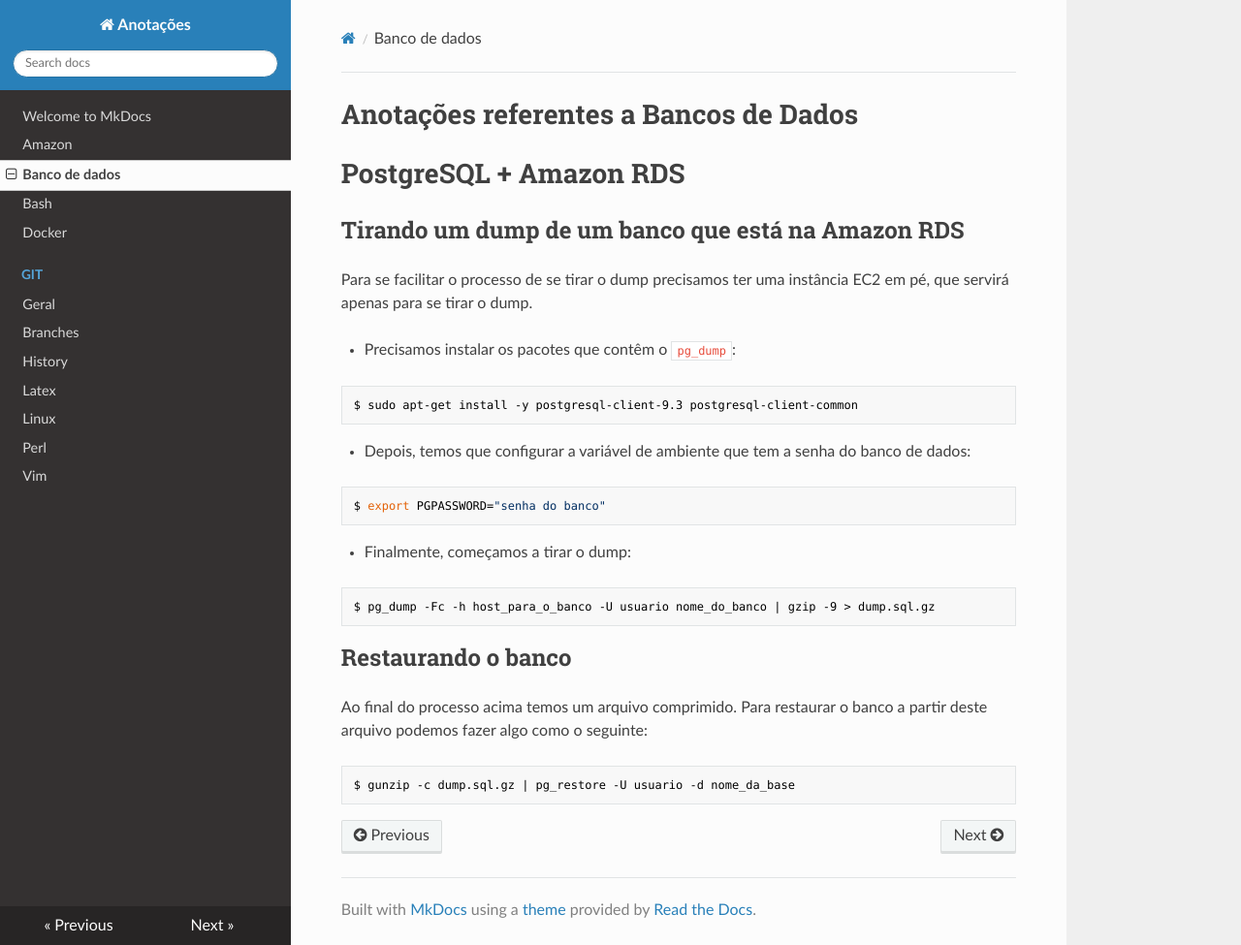
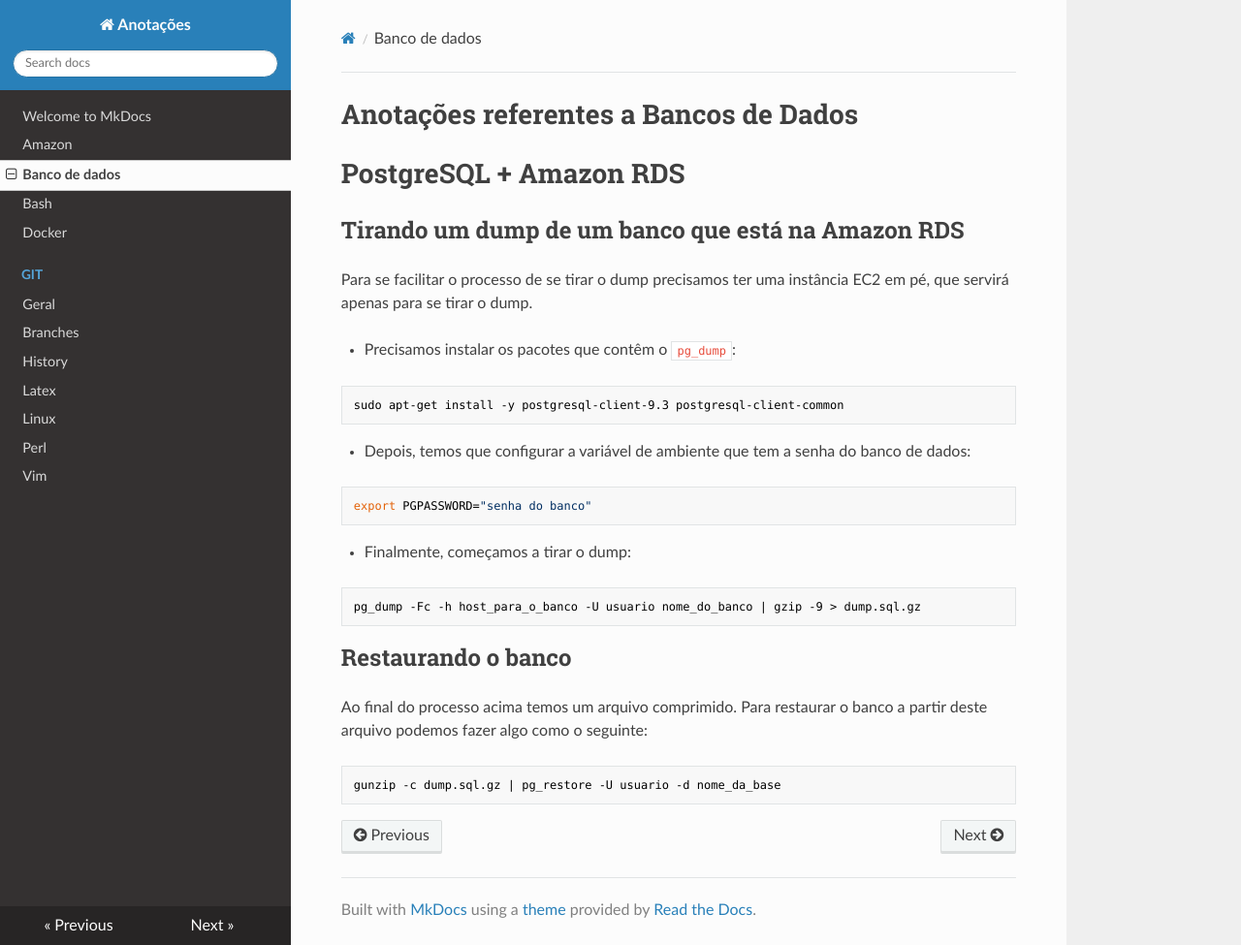
Before and after one commit to hposca/useful_notes, an MkDocs documentation site: the page built from docs/banco_de_dados.md, in a window 1280 px wide and 975 px high. Shown: the whole window at 97% size. Built offline with MkDocs 1.6.1, drawn with Linux system fonts in a browser that asks for light colours; nearby versions of some CDN libraries; old or Windows-style settings are respelled for this version of MkDocs.

```diff
--- a/docs/banco_de_dados.md
+++ b/docs/banco_de_dados.md
@@ -9,19 +9,19 @@ Para se facilitar o processo de se tirar o dump precisamos ter uma instância EC
 * Precisamos instalar os pacotes que contêm o `pg_dump`:
 
 ~~~ Bash
-$ sudo apt-get install -y postgresql-client-9.3 postgresql-client-common
+sudo apt-get install -y postgresql-client-9.3 postgresql-client-common
 ~~~
 
 * Depois, temos que configurar a variável de ambiente que tem a senha do banco de dados:
 
 ~~~ Bash
-$ export PGPASSWORD="senha do banco"
+export PGPASSWORD="senha do banco"
 ~~~
 
 * Finalmente, começamos a tirar o dump:
 
 ~~~ Bash
-$ pg_dump -Fc -h host_para_o_banco -U usuario nome_do_banco | gzip -9 > dump.sql.gz
+pg_dump -Fc -h host_para_o_banco -U usuario nome_do_banco | gzip -9 > dump.sql.gz
 ~~~
 
 ## Restaurando o banco
@@ -29,5 +29,5 @@ $ pg_dump -Fc -h host_para_o_banco -U usuario nome_do_banco | gzip -9 > dump.sql
 Ao final do processo acima temos um arquivo comprimido. Para restaurar o banco a partir deste arquivo podemos fazer algo como o seguinte:
 
 ~~~ Bash
-$ gunzip -c dump.sql.gz | pg_restore -U usuario -d nome_da_base
+gunzip -c dump.sql.gz | pg_restore -U usuario -d nome_da_base
 ~~~
```
